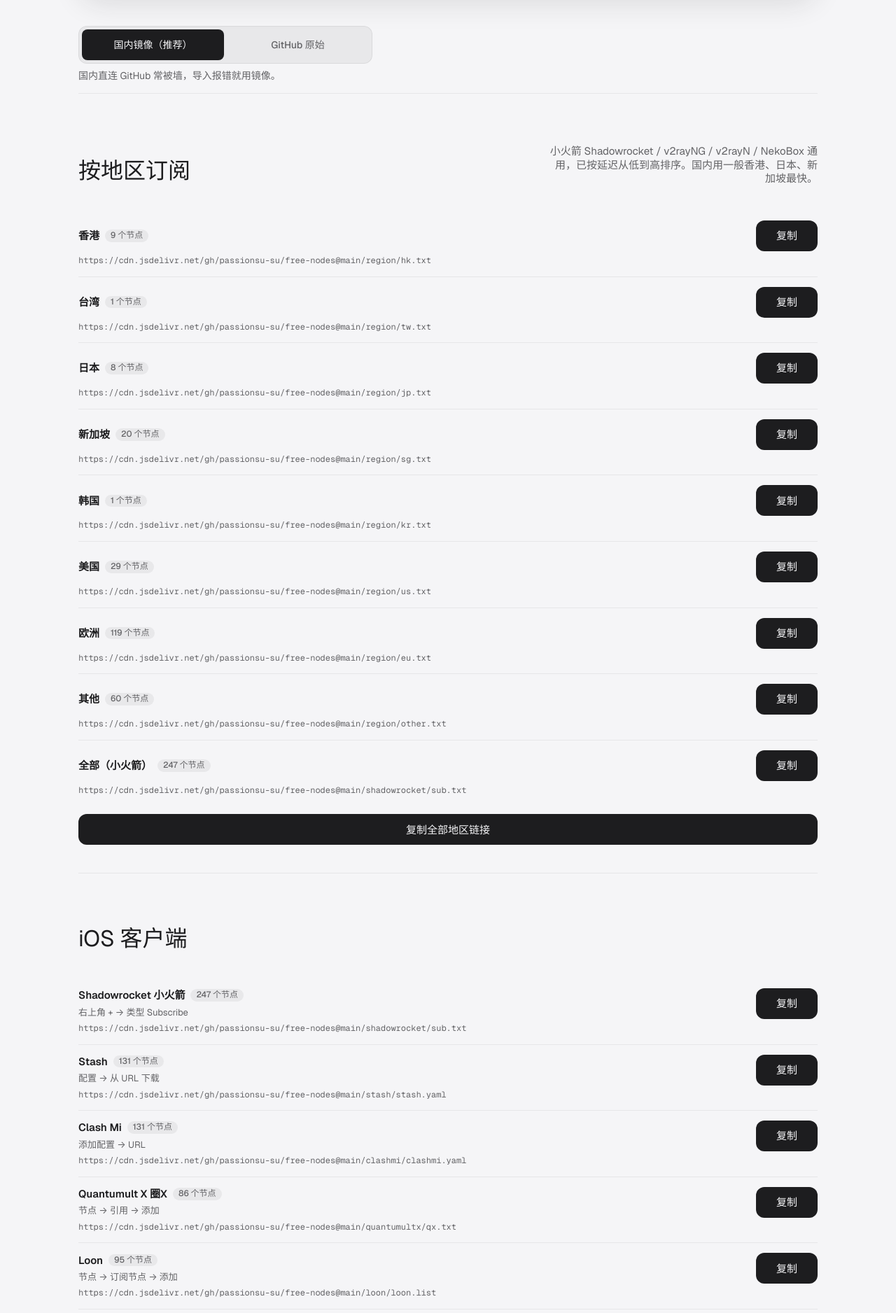
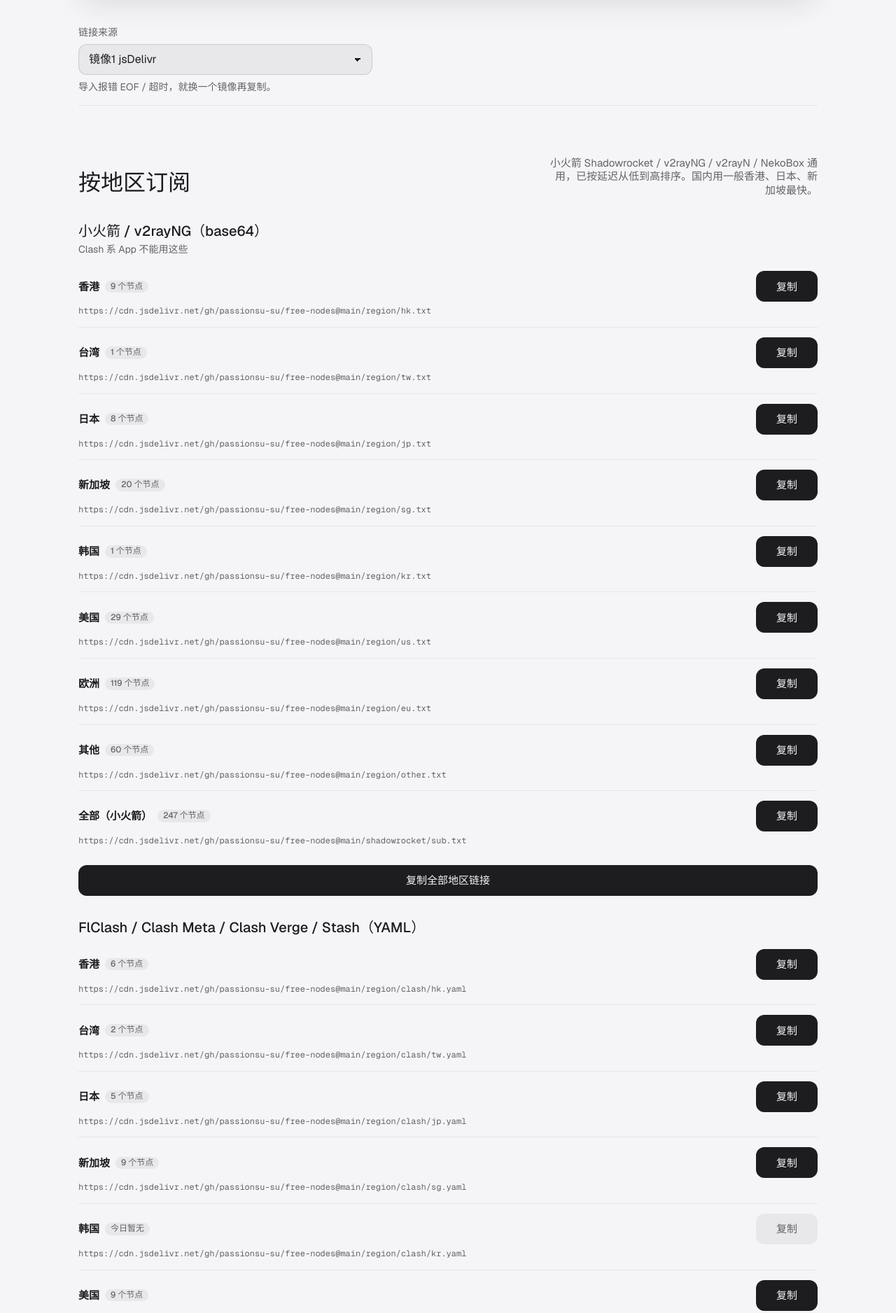
Before and after one commit to passionsu-su/free-nodes, a plain HTML site: page docs/index.html in a window 1280 px wide. Shown: the part 311-2187 px from the top of the page at 70% size. Drawn offline with nearby package versions, Linux system fonts and the light colour scheme.

Commit message:
update pages index.html

```diff
--- a/docs/index.html
+++ b/docs/index.html
@@ -77,36 +77,31 @@
       .x-all textarea[hidden] { display: none; }
       #countFail[hidden] { display: none; }
       .x-src { display: grid; gap: 8px; margin-top: 24px; }
-      .x-seg {
-        display: inline-grid;
-        grid-template-columns: 1fr 1fr;
-        gap: 4px;
-        padding: 4px;
-        margin: 0;
-        border: 1px solid var(--stroke-secondary);
-        border-radius: var(--r-s);
-        background: var(--fill-tertiary);
+      .x-src label { font: var(--type-label); color: var(--text-secondary); }
+      .x-select {
+        appearance: none;
+        -webkit-appearance: none;
         max-width: 420px;
         width: 100%;
+        min-height: var(--tap);
+        padding: 8px 40px 8px 14px;
+        border: 1px solid var(--stroke-primary);
+        border-radius: var(--r-s);
+        background-color: var(--fill-tertiary);
+        background-image: linear-gradient(45deg, transparent 50%, currentColor 50%), linear-gradient(135deg, currentColor 50%, transparent 50%);
+        background-position: right 20px center, right 15px center;
+        background-size: 5px 5px, 5px 5px;
+        background-repeat: no-repeat;
+        color: var(--text-primary);
+        font: var(--type-body);
+        font-size: 16px;
+        cursor: pointer;
       }
-      .x-seg input { position: absolute; opacity: 0; pointer-events: none; }
-      .x-seg label {
-        display: flex;
-        align-items: center;
-        justify-content: center;
-        min-height: var(--tap);
-        padding: 6px 12px;
-        border-radius: calc(var(--r-s) - 4px);
-        font: var(--type-label);
-        color: var(--text-secondary);
-        text-align: center;
-        cursor: pointer;
-        -webkit-tap-highlight-color: transparent;
-        transition: background var(--dur-quick) ease, color var(--dur-quick) ease;
-      }
-      .x-seg input:checked + label { background: var(--fill-primary); color: var(--text-primary-on); }
-      .x-seg input:focus-visible + label { outline: 2px solid var(--stroke-primary); outline-offset: 2px; }
+      .x-select:focus-visible { outline: 2px solid var(--stroke-primary); outline-offset: 2px; }
       .x-src .fineprint { margin: 0; }
+      .x-group { margin: 32px 0 4px; font: var(--type-heading); }
+      .x-group:first-of-type { margin-top: 8px; }
+      .x-group + .fineprint { margin: 0 0 8px; }
     </style>
   </head>
   <body>
@@ -123,11 +118,16 @@
         </section>
 
         <div class="x-src">
-          <fieldset class="x-seg" role="radiogroup" aria-label="链接来源">
-            <input type="radio" name="src" id="srcMirror" value="mirror" checked /><label for="srcMirror">国内镜像（推荐）</label>
-            <input type="radio" name="src" id="srcRaw" value="raw" /><label for="srcRaw">GitHub 原始</label>
-          </fieldset>
-          <p class="fineprint">国内直连 GitHub 常被墙，导入报错就用镜像。</p>
+          <label for="srcPick">链接来源</label>
+          <select class="x-select" id="srcPick">
+            <option value="m1" selected>镜像1 jsDelivr</option>
+            <option value="m2">镜像2 Fastly</option>
+            <option value="m3">镜像3 testingcf</option>
+            <option value="m4">镜像4 ghfast</option>
+            <option value="m5">镜像5 gh-proxy</option>
+            <option value="raw">GitHub 原始</option>
+          </select>
+          <p class="fineprint">导入报错 EOF / 超时，就换一个镜像再复制。</p>
         </div>
 
         <section class="section" id="region" data-nav="地区">
@@ -135,6 +135,8 @@
             <h2>按地区订阅</h2>
             <p class="head__sub">小火箭 Shadowrocket / v2rayNG / v2rayN / NekoBox 通用，已按延迟从低到高排序。国内用一般香港、日本、新加坡最快。</p>
           </div>
+          <h3 class="x-group">小火箭 / v2rayNG（base64）</h3>
+          <p class="fineprint">Clash 系 App 不能用这些</p>
           <ul class="x-subs" id="regionList">
             <li data-count="region.hk"><p class="x-subs__name">香港 <span class="pill" hidden></span></p><code class="x-subs__url">https://cdn.jsdelivr.net/gh/passionsu-su/free-nodes@main/region/hk.txt</code></li>
             <li data-count="region.tw"><p class="x-subs__name">台湾 <span class="pill" hidden></span></p><code class="x-subs__url">https://cdn.jsdelivr.net/gh/passionsu-su/free-nodes@main/region/tw.txt</code></li>
@@ -147,9 +149,27 @@
             <li data-count="merged" data-skip-all><p class="x-subs__name">全部（小火箭） <span class="pill" hidden></span></p><code class="x-subs__url">https://cdn.jsdelivr.net/gh/passionsu-su/free-nodes@main/shadowrocket/sub.txt</code></li>
           </ul>
           <div class="x-all">
-            <button type="button" class="x-copy x-copy--wide" id="copyAll" data-label="复制全部地区链接">复制全部地区链接</button>
-            <p class="x-msg" id="allMsg"></p>
-            <textarea id="allText" readonly hidden aria-label="全部地区链接"></textarea>
+            <button type="button" class="x-copy x-copy--wide x-copyall" data-list="regionList" data-label="复制全部地区链接">复制全部地区链接</button>
+            <p class="x-msg"></p>
+            <textarea readonly hidden aria-label="全部地区链接（base64）"></textarea>
+          </div>
+
+          <h3 class="x-group">FlClash / Clash Meta / Clash Verge / Stash（YAML）</h3>
+          <ul class="x-subs" id="clashList">
+            <li data-count="region_clash.hk"><p class="x-subs__name">香港 <span class="pill" hidden></span></p><code class="x-subs__url">https://cdn.jsdelivr.net/gh/passionsu-su/free-nodes@main/region/clash/hk.yaml</code></li>
+            <li data-count="region_clash.tw"><p class="x-subs__name">台湾 <span class="pill" hidden></span></p><code class="x-subs__url">https://cdn.jsdelivr.net/gh/passionsu-su/free-nodes@main/region/clash/tw.yaml</code></li>
+            <li data-count="region_clash.jp"><p class="x-subs__name">日本 <span class="pill" hidden></span></p><code class="x-subs__url">https://cdn.jsdelivr.net/gh/passionsu-su/free-nodes@main/region/clash/jp.yaml</code></li>
+            <li data-count="region_clash.sg"><p class="x-subs__name">新加坡 <span class="pill" hidden></span></p><code class="x-subs__url">https://cdn.jsdelivr.net/gh/passionsu-su/free-nodes@main/region/clash/sg.yaml</code></li>
+            <li data-count="region_clash.kr"><p class="x-subs__name">韩国 <span class="pill" hidden></span></p><code class="x-subs__url">https://cdn.jsdelivr.net/gh/passionsu-su/free-nodes@main/region/clash/kr.yaml</code></li>
+            <li data-count="region_clash.us"><p class="x-subs__name">美国 <span class="pill" hidden></span></p><code class="x-subs__url">https://cdn.jsdelivr.net/gh/passionsu-su/free-nodes@main/region/clash/us.yaml</code></li>
+            <li data-count="region_clash.eu"><p class="x-subs__name">欧洲 <span class="pill" hidden></span></p><code class="x-subs__url">https://cdn.jsdelivr.net/gh/passionsu-su/free-nodes@main/region/clash/eu.yaml</code></li>
+            <li data-count="region_clash.other"><p class="x-subs__name">其他 <span class="pill" hidden></span></p><code class="x-subs__url">https://cdn.jsdelivr.net/gh/passionsu-su/free-nodes@main/region/clash/other.yaml</code></li>
+            <li data-count="ios.clash_alive" data-skip-all><p class="x-subs__name">全部（Clash） <span class="pill" hidden></span></p><code class="x-subs__url">https://cdn.jsdelivr.net/gh/passionsu-su/free-nodes@main/clash/all.yaml</code></li>
+          </ul>
+          <div class="x-all">
+            <button type="button" class="x-copy x-copy--wide x-copyall" data-list="clashList" data-label="复制全部 Clash 地区链接">复制全部 Clash 地区链接</button>
+            <p class="x-msg"></p>
+            <textarea readonly hidden aria-label="全部地区链接（Clash YAML）"></textarea>
           </div>
         </section>
 
@@ -251,26 +271,28 @@
           }
         }
 
+        var RAW = "https://raw.githubusercontent.com/passionsu-su/free-nodes/main/";
         var PREFIX = {
-          mirror: "https://cdn.jsdelivr.net/gh/passionsu-su/free-nodes@main/",
-          raw: "https://raw.githubusercontent.com/passionsu-su/free-nodes/main/"
+          m1: "https://cdn.jsdelivr.net/gh/passionsu-su/free-nodes@main/",
+          m2: "https://fastly.jsdelivr.net/gh/passionsu-su/free-nodes@main/",
+          m3: "https://testingcf.jsdelivr.net/gh/passionsu-su/free-nodes@main/",
+          m4: "https://ghfast.top/" + RAW,
+          m5: "https://gh-proxy.com/" + RAW,
+          raw: RAW
         };
         var urlEls = Array.prototype.slice.call(document.querySelectorAll(".x-subs__url"));
         urlEls.forEach(function (c) {
-          var t = c.textContent.trim();
-          c.dataset.path = t.replace(PREFIX.mirror, "").replace(PREFIX.raw, "");
+          c.dataset.path = c.textContent.trim().replace(PREFIX.m1, "");
         });
         function setSource(src) {
-          var p = PREFIX[src] || PREFIX.mirror;
+          var p = PREFIX[src] || PREFIX.m1;
           urlEls.forEach(function (c) { c.textContent = p + c.dataset.path; });
-          var at = document.getElementById("allText");
-          if (at) { at.hidden = true; at.value = ""; }
+          Array.prototype.forEach.call(document.querySelectorAll(".x-all textarea"), function (at) { at.hidden = true; at.value = ""; });
         }
-        Array.prototype.forEach.call(document.querySelectorAll('input[name="src"]'), function (r) {
-          r.addEventListener("change", function () { if (r.checked) setSource(r.value); });
-        });
-        document.getElementById("srcMirror").checked = true;
-        setSource("mirror");
+        var srcPick = document.getElementById("srcPick");
+        srcPick.addEventListener("change", function () { setSource(srcPick.value); });
+        srcPick.value = "m1";
+        setSource("m1");
 
         var items = Array.prototype.slice.call(document.querySelectorAll(".x-subs > li"));
         items.forEach(function (li) {
@@ -294,14 +316,16 @@
           });
         });
 
-        var allBtn = document.getElementById("copyAll");
-        var allMsg = document.getElementById("allMsg");
-        var allText = document.getElementById("allText");
-        allBtn.addEventListener("click", function () {
-          var text = Array.prototype.map.call(document.querySelectorAll("#regionList > li:not([data-skip-all]) .x-subs__url"), function (c) { return c.textContent.trim(); }).join("\n");
-          copyText(text).then(function (ok) {
-            if (!ok) { allText.value = text; allText.hidden = false; }
-            flash(allBtn, allMsg, ok, allText);
+        Array.prototype.forEach.call(document.querySelectorAll(".x-copyall"), function (allBtn) {
+          var box = allBtn.parentNode;
+          var allMsg = box.querySelector(".x-msg");
+          var allText = box.querySelector("textarea");
+          allBtn.addEventListener("click", function () {
+            var text = Array.prototype.map.call(document.querySelectorAll("#" + allBtn.dataset.list + " > li:not([data-skip-all]) .x-subs__url"), function (c) { return c.textContent.trim(); }).join("\n");
+            copyText(text).then(function (ok) {
+              if (!ok) { allText.value = text; allText.hidden = false; }
+              flash(allBtn, allMsg, ok, allText);
+            });
           });
         });
 
@@ -313,7 +337,8 @@
         function getReport(url) {
           return fetch(url, { cache: "no-store" }).then(function (r) { if (!r.ok) throw new Error(r.status); return r.json(); });
         }
-        getReport(PREFIX.mirror + "report.json")
+        getReport(PREFIX.m1 + "report.json")
+          .catch(function () { return getReport(PREFIX.m2 + "report.json"); })
           .catch(function () { return getReport(PREFIX.raw + "report.json"); })
           .then(function (data) {
             updated.textContent = data.time ? "更新时间：" + data.time + "（北京时间）" : "更新时间：未知";
```
